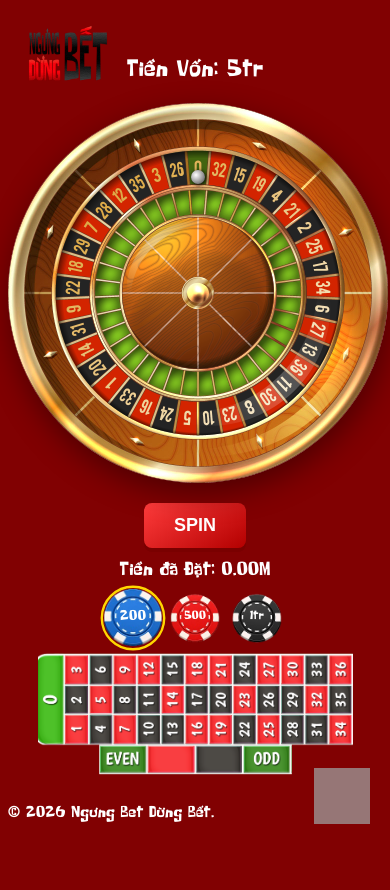
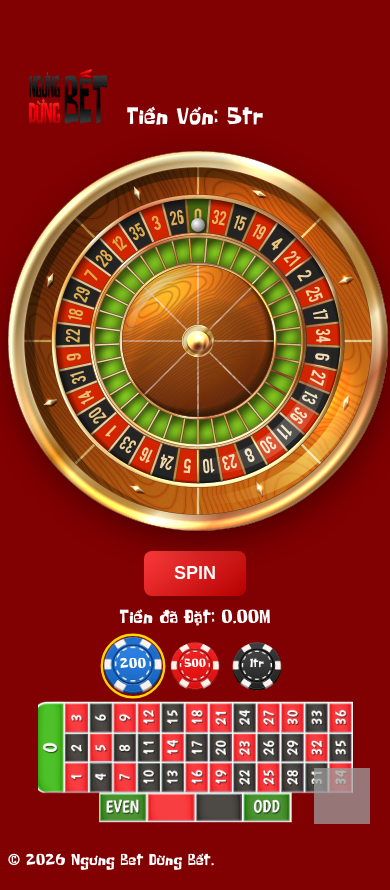
Before and after one commit to Th0ngpv/DungBetDungBet, a React (Vite) app: page / in a window 390 px wide. Before the commit the page ends 844 px from the top, so only its background shows below. Built offline with nearby package versions, Linux system fonts and the light colour scheme; grey boxes are pictures that could not be loaded.

Commit message:
feat: add some top margin for mobile device

```diff
--- a/src/App.css
+++ b/src/App.css
@@ -2,12 +2,21 @@
 header img {
   height: 5rem;
   margin-left: 20px;
-  margin-top: 5px;
+  margin-top: 1rem;
   position: absolute;
 }
 
 main {
     padding-top: 2rem;
+}
+
+@media (max-width: 720px) {
+  header img {
+    margin-top: 3rem;
+  }
+  main {
+    padding-top: 5rem;
+  }
 }
 
 .fb-avatar {
--- a/src/index.css
+++ b/src/index.css
@@ -38,9 +38,9 @@
 
 @media (prefers-color-scheme: dark) {
   :root {
-    --text: #9ca3af;
+    --text: #fff;
     --text-h: #f3f4f6;
-    --bg: #16171d;
+    --bg: #810102;
     --border: #2e303a;
     --code-bg: #1f2028;
     --accent: #c084fc;
```
